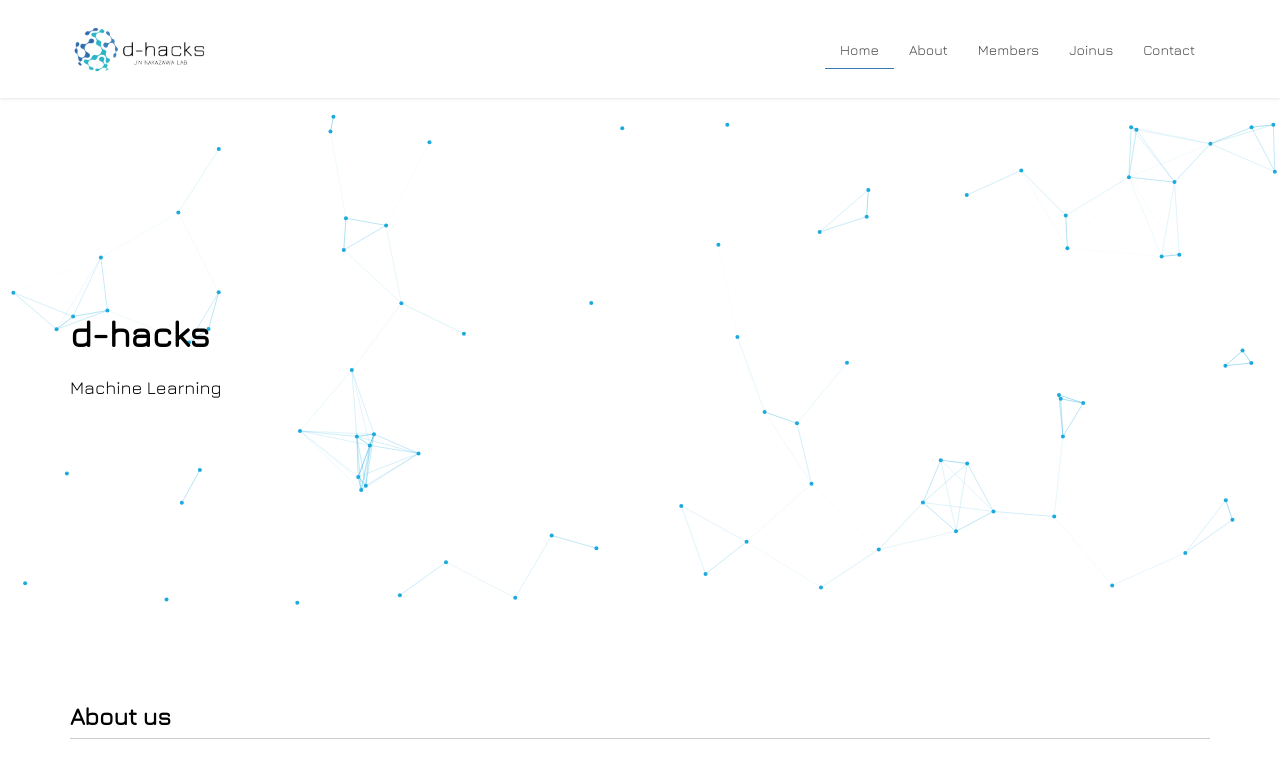
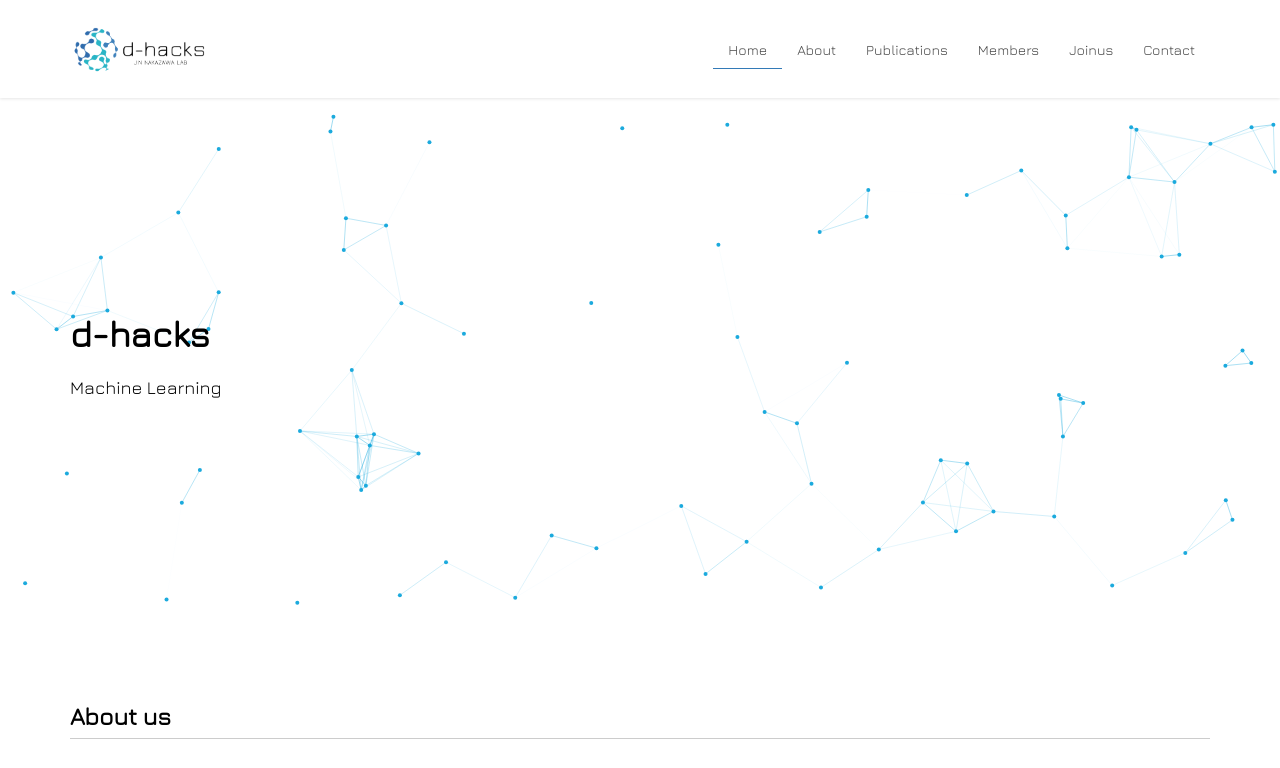
Before and after one commit to nkzwlab/dhacks-site, a Vue app: page / in a window 1280 px wide. Shown: the top 768 px of the page. Built offline with nearby package versions, Linux system fonts and the light colour scheme.

Commit message:
add a publications tab

```diff
--- a/src/components/MainHeader.vue
+++ b/src/components/MainHeader.vue
@@ -173,6 +173,10 @@ const items: {
     path: '/about'
   },
   {
+    name: 'Publications',
+    path: '/publications'
+  },
+  {
     name: 'Members',
     path: '/members'
   },
--- a/src/router/index.ts
+++ b/src/router/index.ts
@@ -18,6 +18,14 @@ const router = createRouter({
       component: () => import('../views/AboutView.vue')
     },
     {
+      path: '/publications',
+      name: 'publications',
+      // route level code-splitting
+      // this generates a separate chunk (About.[hash].js) for this route
+      // which is lazy-loaded when the route is visited.
+      component: () => import('../views/PublicationView.vue')
+    },
+    {
       path: '/joinus',
       name: 'joinus',
       component: () => import('../views/JoinusView.vue')
```
